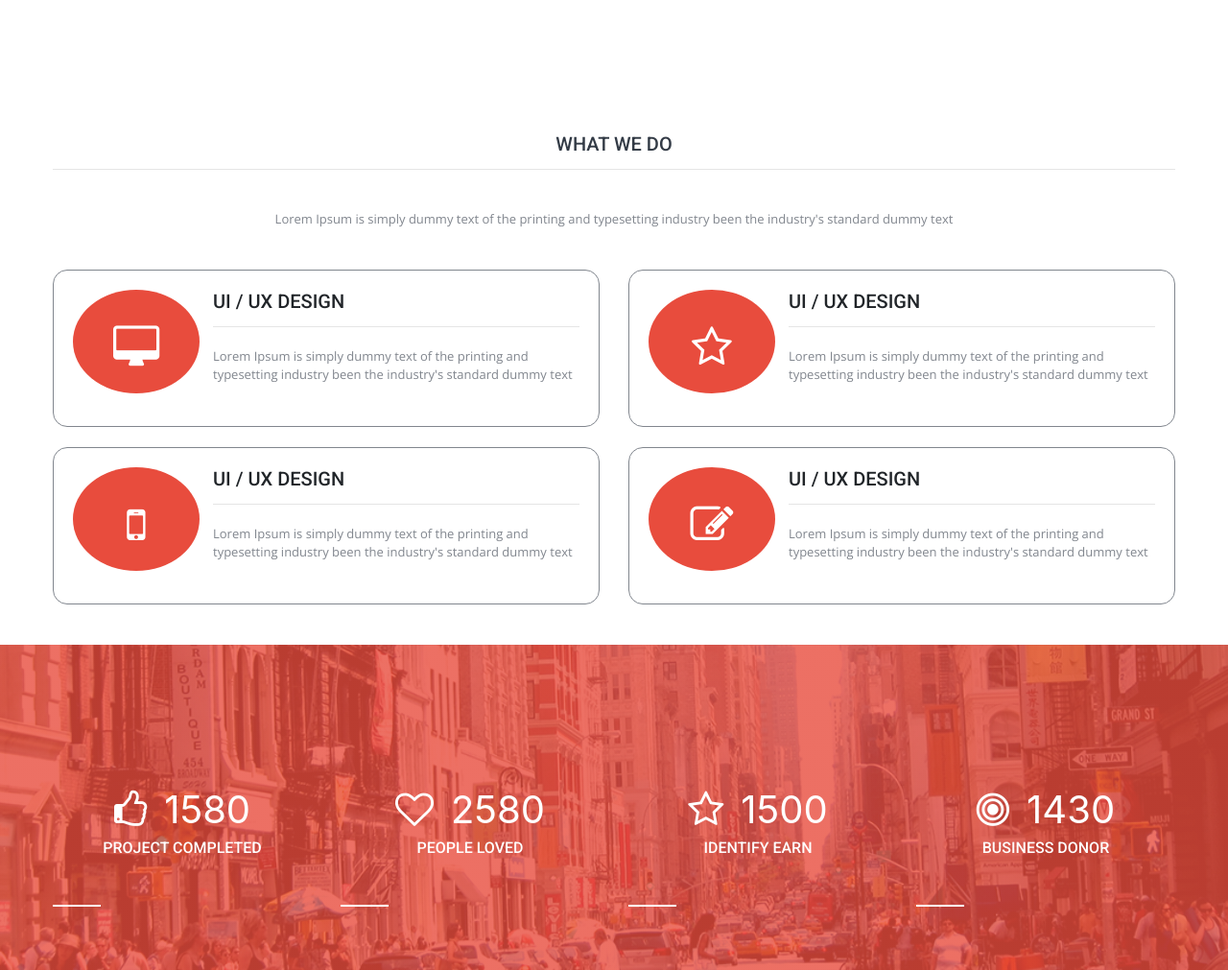
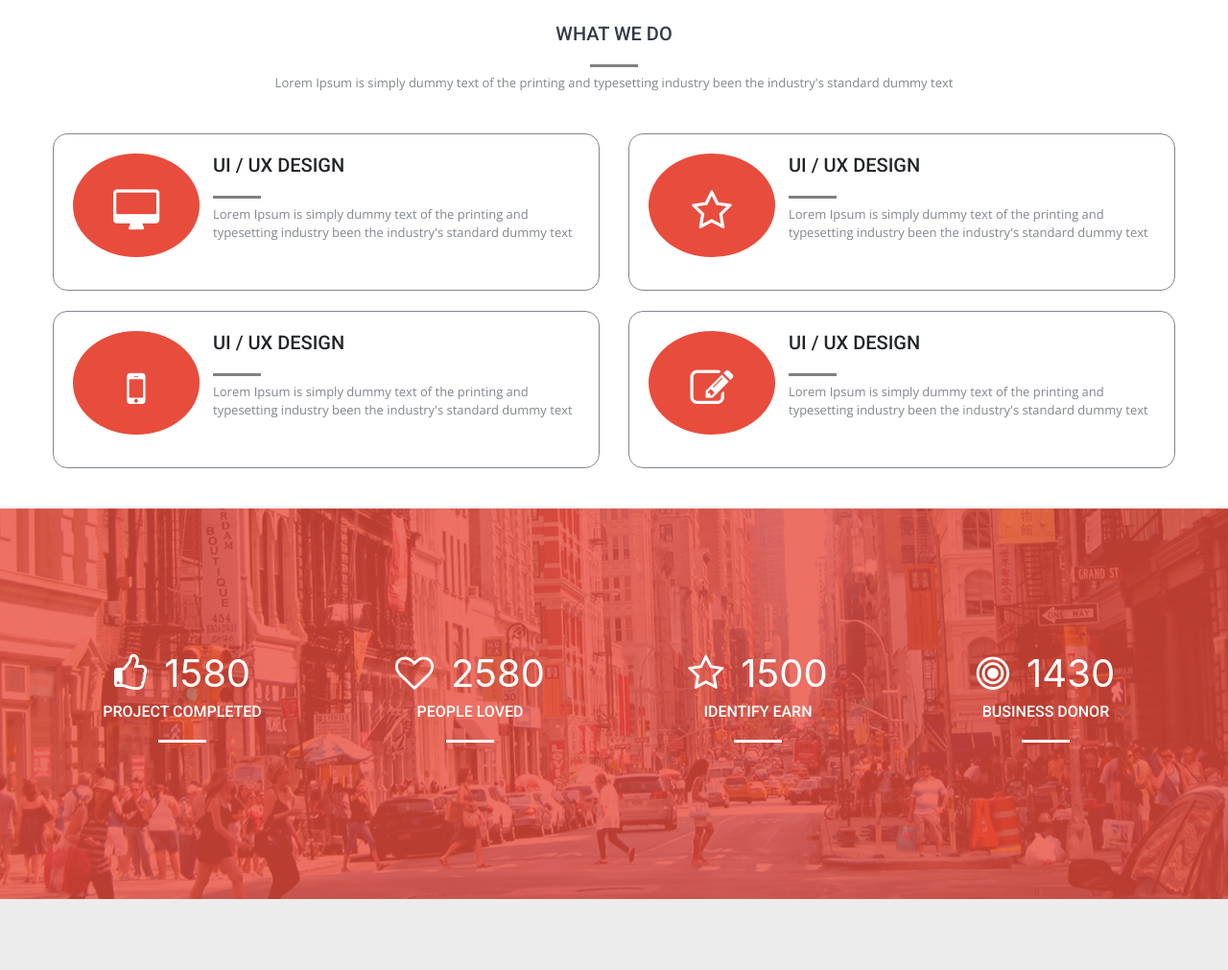
Before and after one commit to grujamar/Graxpo, a plain HTML site: page index.html in a window 1280 px wide. Shown: the part 1360-2371 px from the top of the page at 96% size. Drawn offline with nearby package versions, Linux system fonts and the light colour scheme; files whose address does not match are found by name.

Commit message:
Line and other changes finished

```diff
--- a/css/style.css
+++ b/css/style.css
@@ -79,18 +79,39 @@ p{
     margin: 0 -15px; /*da ide od ivice do ivice. dodato i px-0 u <nav class="navbar navbar-expand-md navbar-light px-0">*/
 }
 
+.line:after{
+    content: '';
+    display: block;
+    width: 50px;
+    height: 3px;
+    background: gray;
+    margin-top: 20px;
+}
+
+.line-center:after{
+    margin: 20px auto 0;
+}
+
+.line-bg-white:after{
+    background:#fff;
+}
+
+.line-bg-gray:after{
+    color:#81868E;
+}
+
 /*Main*/
-.lead{
+.lead-section{
     padding: 350px 0;
     background-size: cover;
     background-position: center center;
 }
 
-.lead h2{
+.lead-section h2{
     font-size: 25px;
 }
 
-.lead p{
+.lead-section p{
     font-size: 1rem;
 }
 
@@ -178,16 +199,6 @@ p{
 }
 
 /*section statistics*/
-.statistics article h2:after{
-    content: '';
-    display: block;
-    height: 2px;
-    width: 50px;
-    color: #fff;
-    border-bottom: 2px solid #fff;
-    margin-top: 50px;
-    text-align: center;
-}
 
 .statistics{
     padding: 100px 0;
--- a/index.html
+++ b/index.html
@@ -63,7 +63,7 @@
         <!--main start-->
         <main>
             <!--section lead start-->
-            <section class="lead position-relative" style="background-image: linear-gradient(to right, rgba(220,220,220,0.10), rgba(220,220,220,0.10)),url('css/assets/lead.jpg')">
+            <section class="lead-section position-relative" style="background-image: linear-gradient(to right, rgba(220,220,220,0.10), rgba(220,220,220,0.10)),url('css/assets/lead.jpg')">
                 <div class="container">
                     <h2 class="text-center tittle-color">
                         HELLO, WE’RE PROTHEMERS
@@ -102,8 +102,7 @@
             <!--section what-we-do start-->
             <section class="what-we-do py-5 bg-white" id="what-we-do">
                 <div class="container">
-                    <h2 class="tittle-color text-center text-uppercase">what we do</h2>
-                    <hr class="mb-5">
+                    <h2 class="text-center text-uppercase line line-center line-bg-gray tittle-color">what we do</h2>
                     <p class="item-color mb-5 text-center">
                         Lorem Ipsum is simply dummy text of the printing and typesetting industry
                         been the industry's standard dummy text
@@ -115,8 +114,7 @@
                                     <a href="#" class="fa fa-desktop"></a>
                                 </div>
                                 <div class="w-75 pl-3">
-                                    <h2 class="text-left">UI / UX DESIGN</h2>
-                                    <hr class="mb-4">
+                                    <h2 class="line line-bg-gray text-left">UI / UX DESIGN</h2>
                                     <p class="mb-4 text-left">
                                         Lorem Ipsum is simply dummy text of the printing and typesetting industry
                                         been the industry's standard dummy text
@@ -130,8 +128,7 @@
                                     <a href="#" class="fa fa-star-o"></a>
                                 </div>
                                 <div class="w-75 pl-3">
-                                    <h2 class="text-left">UI / UX DESIGN</h2>
-                                    <hr class="mb-4">
+                                    <h2 class="line line-bg-gray text-left">UI / UX DESIGN</h2>
                                     <p class="mb-4 text-left">
                                         Lorem Ipsum is simply dummy text of the printing and typesetting industry
                                         been the industry's standard dummy text
@@ -145,8 +142,7 @@
                                     <a href="#" class="fa fa-mobile"></a>
                                 </div>
                                 <div class="w-75 pl-3">
-                                    <h2 class="text-left">UI / UX DESIGN</h2>
-                                    <hr class="mb-4">
+                                    <h2 class="line line-bg-gray text-left">UI / UX DESIGN</h2>
                                     <p class="mb-4 text-left">
                                         Lorem Ipsum is simply dummy text of the printing and typesetting industry
                                         been the industry's standard dummy text
@@ -160,8 +156,7 @@
                                     <a href="#" class="fa fa-pencil-square-o"></a>
                                 </div>
                                 <div class="w-75 pl-3">
-                                    <h2 class="text-left">UI / UX DESIGN</h2>
-                                    <hr class="mb-4">
+                                    <h2 class="line line-bg-gray text-left">UI / UX DESIGN</h2>
                                     <p class="mb-4 text-left">
                                         Lorem Ipsum is simply dummy text of the printing and typesetting industry
                                         been the industry's standard dummy text
@@ -182,7 +177,7 @@
                                 <span class="text-white right-content mb-5 pl-3">
                                     1580
                                 </span>
-                                <h2 class="text-uppercase text-white mb-4">Project completed</h2>
+                                <h2 class="line line-center line-bg-white text-uppercase text-white mb-4">Project completed</h2>
                             </article>
                         </div>
                         <div class="col-12 col-sm-6 col-md-3">
@@ -191,7 +186,7 @@
                                 <span class="text-white right-content mb-5 pl-3">
                                     2580
                                 </span>
-                                <h2 class="text-uppercase text-white mb-4">People loved</h2>
+                                <h2 class="line line-center line-bg-white text-uppercase text-white mb-4">People loved</h2>
                             </article>
                         </div>
                         <div class="col-12 col-sm-6 col-md-3">
@@ -200,7 +195,7 @@
                                 <span class="text-white right-content mb-5 pl-3">
                                     1500
                                 </span>
-                                <h2 class="text-uppercase text-white mb-4">Identify earn</h2>
+                                <h2 class="line line-center line-bg-white text-uppercase text-white mb-4">Identify earn</h2>
                             </article>
                         </div>
                         <div class="col-12 col-sm-6 col-md-3">
@@ -209,7 +204,7 @@
                                 <span class="text-white right-content mb-5 pl-3">
                                     1430
                                 </span>
-                                <h2 class="text-uppercase text-white mb-4">Business donor</h2>
+                                <h2 class="line line-center line-bg-white text-uppercase text-white mb-4">Business donor</h2>
                             </article>
                         </div>
                     </div>
@@ -218,7 +213,7 @@
             <!--section crew start-->
             <section class="crew">
                 <div class="container">
-                    <h2 class="tittle-color text-center text-uppercase">meet our crew</h2>
+                    <h2 class="line line-center line-bg-gray tittle-color text-center text-uppercase">meet our crew</h2>
                     <p class="item-color mb-5 text-center">
                         Lorem Ipsum is simply dummy text of the printing and typesetting industry
                         been the industry's standard dummy text
@@ -313,7 +308,7 @@
                     <div class="row">
                         <div class="col-12 col-md-6 mb-4">
                             <article class="subscribe-article">
-                                <h2 class="text-uppercase text-white mb-4">
+                                <h2 class="line line-bg-white text-uppercase text-white mb-4">
                                     SUBSCRIBE TO UPDATE
                                 </h2>
                                 <p class="text-uppercase text-white mb-4">
```
